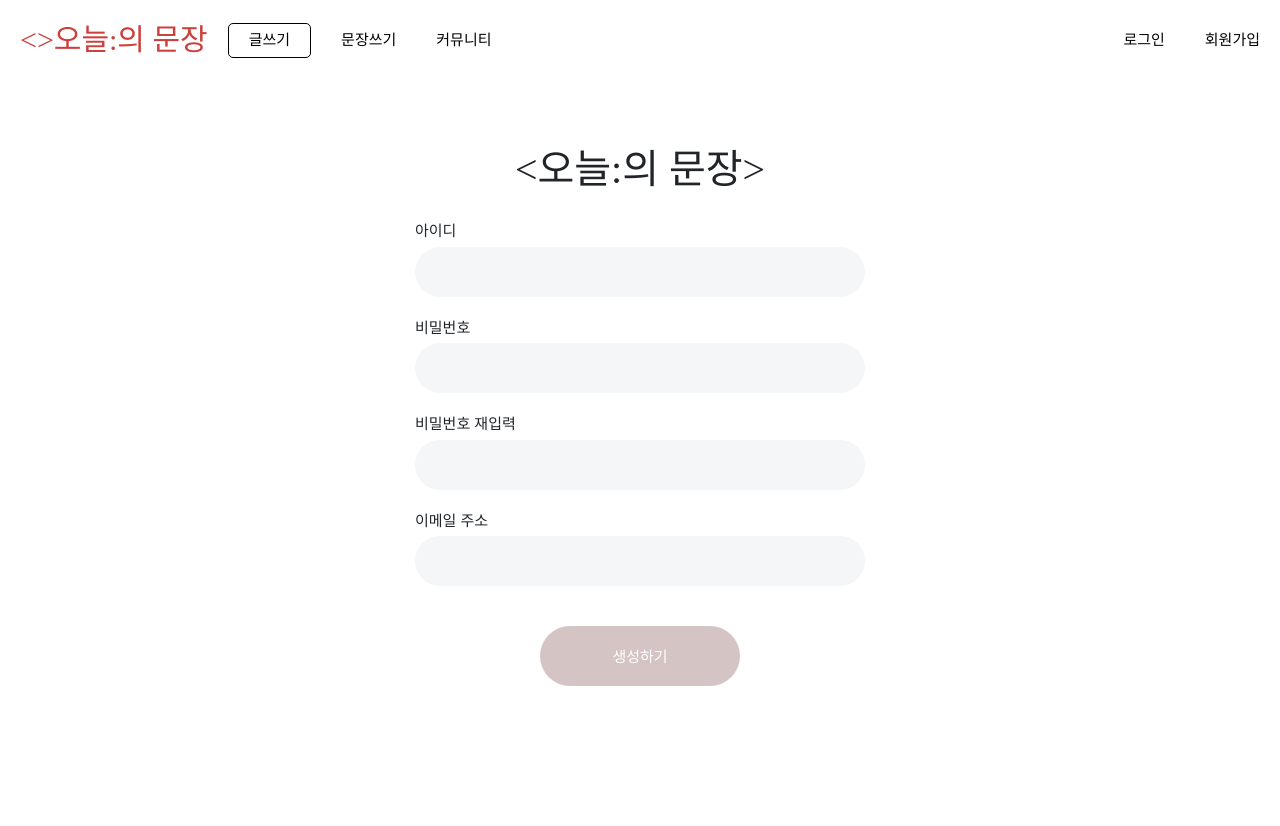
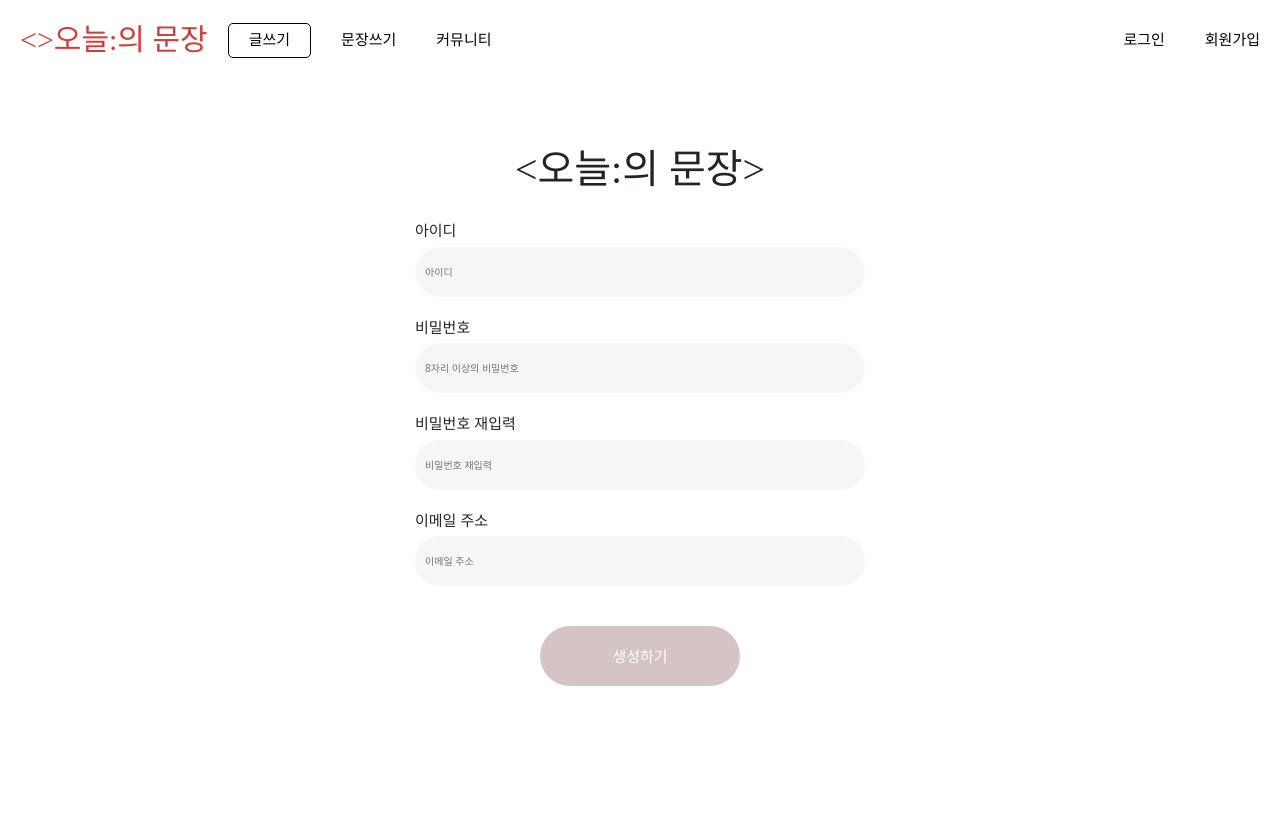
Before and after one commit to yumsae/todays-sentence, a Django app: page /accounts/create/ in a window 1280 px wide. Shown: the top 826 px of the page. Run offline with Django 4.2, Linux system fonts and the light colour scheme; some web fonts are replaced.

Commit message:
로그인 페이지 placeholder 추가함 우아앙

```diff
--- a/accountapp/templates/accountapp/create.html
+++ b/accountapp/templates/accountapp/create.html
@@ -13,25 +13,25 @@
                 <label for="username" class="create_account">
                     아이디
                 </label>
-                <input type="text" class="account_box" name="username" id="username" value="{{ form.username.value|default_if_none:'' }}">
+                <input type="text" class="account_box" name="username" id="username" placeholder="아이디" value="{{ form.username.value|default_if_none:'' }}">
             </div>
             <div>
                 <label for="password1" class="create_account">
                     비밀번호
                 </label>
-                <input type="password" class="account_box" name="password1" id="password1" value="{{ form.password1.value|default_if_none:'' }}">
+                <input type="password" class="account_box" name="password1" id="password1" placeholder="8자리 이상의 비밀번호" value="{{ form.password1.value|default_if_none:'' }}">
             </div>
             <div>
                 <label for="password2"class="create_account">
                     비밀번호 재입력
                 </label>
-                <input type="password" class="account_box" name="password2" id="password2" value="{{ form.password2.value|default_if_none:'' }}">
+                <input type="password" class="account_box" name="password2" id="password2" placeholder="비밀번호 재입력" value="{{ form.password2.value|default_if_none:'' }}">
             </div>
             <div>
                 <label for="email" class="create_account">
                     이메일 주소
                 </label>
-                <input type="text" class="account_box" name="email" id="email" value="{{ form.email.value|default_if_none:'' }}">
+                <input type="text" class="account_box" name="email" id="email" placeholder="이메일 주소" value="{{ form.email.value|default_if_none:'' }}">
             </div>
             <button type="submit" class="submit_btn">생성하기</button>
         </form>
```
